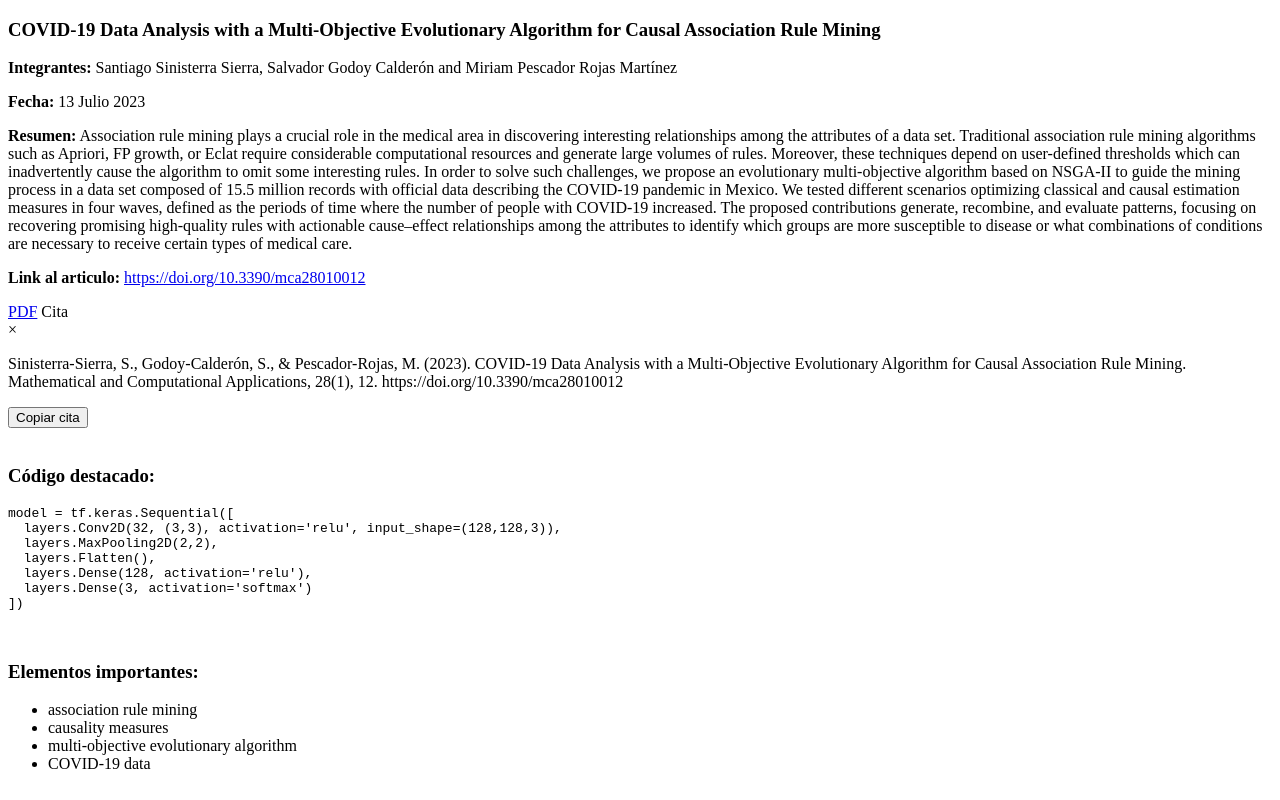
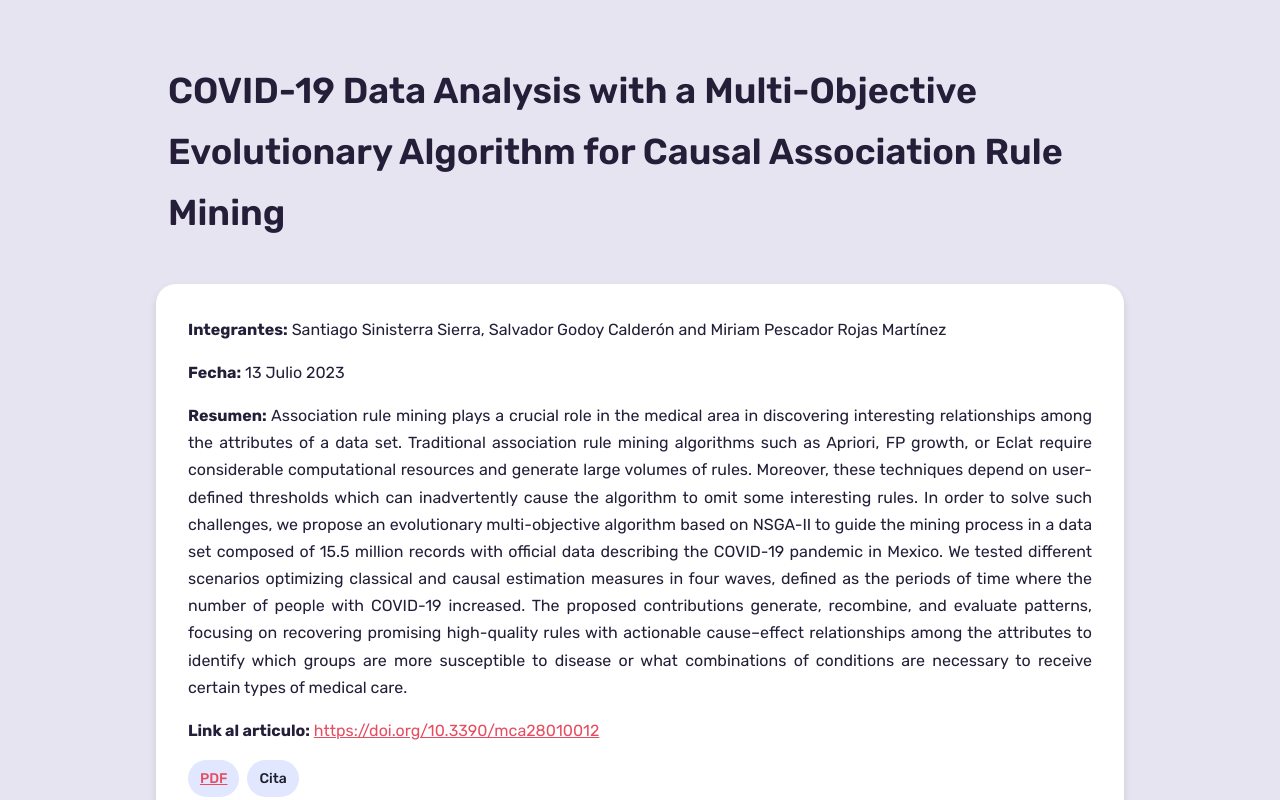
Before and after one commit to Denary22/MiriamPescadorPrueba, a plain HTML site: page articulos/p1.html in a window 1280 px wide. Shown: the top 800 px of the page. Drawn offline with Linux system fonts and the light colour scheme; files that its build step writes are made by us from their sources; the site is published under a folder, as on GitHub Pages, so addresses that start at the root find nothing.

Commit message:
Update p1.html

```diff
--- a/articulos/p1.html
+++ b/articulos/p1.html
@@ -4,7 +4,7 @@
     <meta charset="UTF-8" />
     <meta name="viewport" content="width=device-width, initial-scale=1.0" />
     <title>Proyecto Final</title>
-    <link rel="stylesheet" href="/assets/css/project.css" />
+    <link rel="stylesheet" href="assets/css/project.css" />
   </head>
   <body>
     <section class="section">
```
